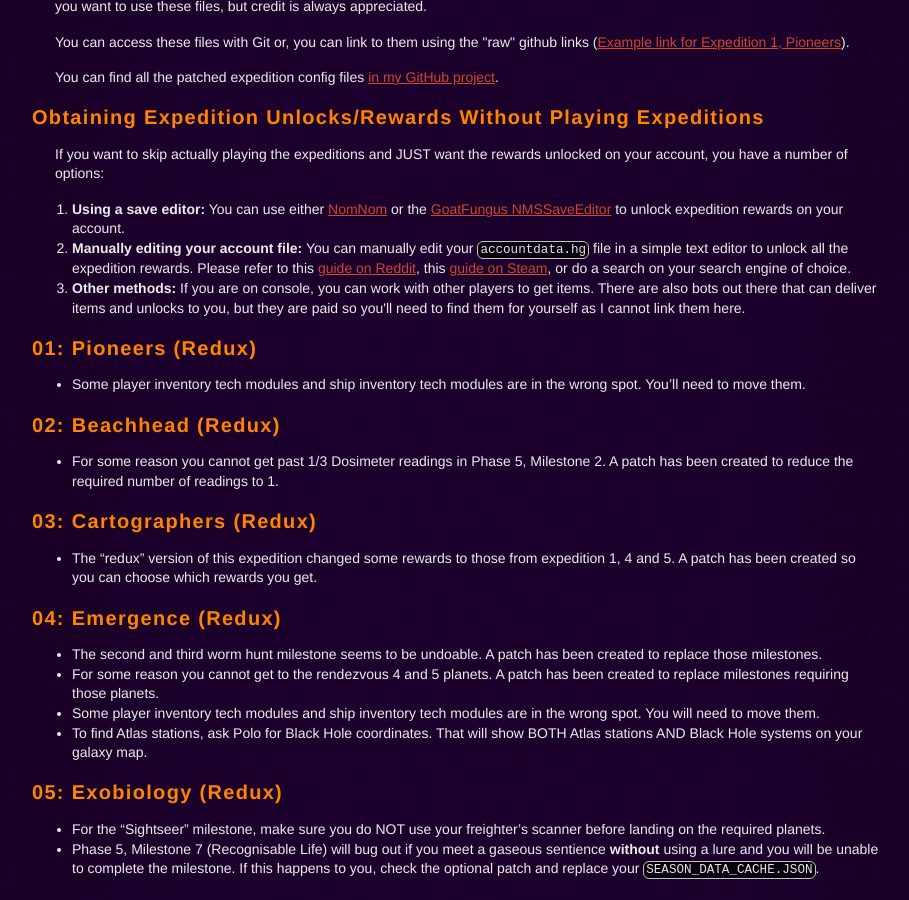
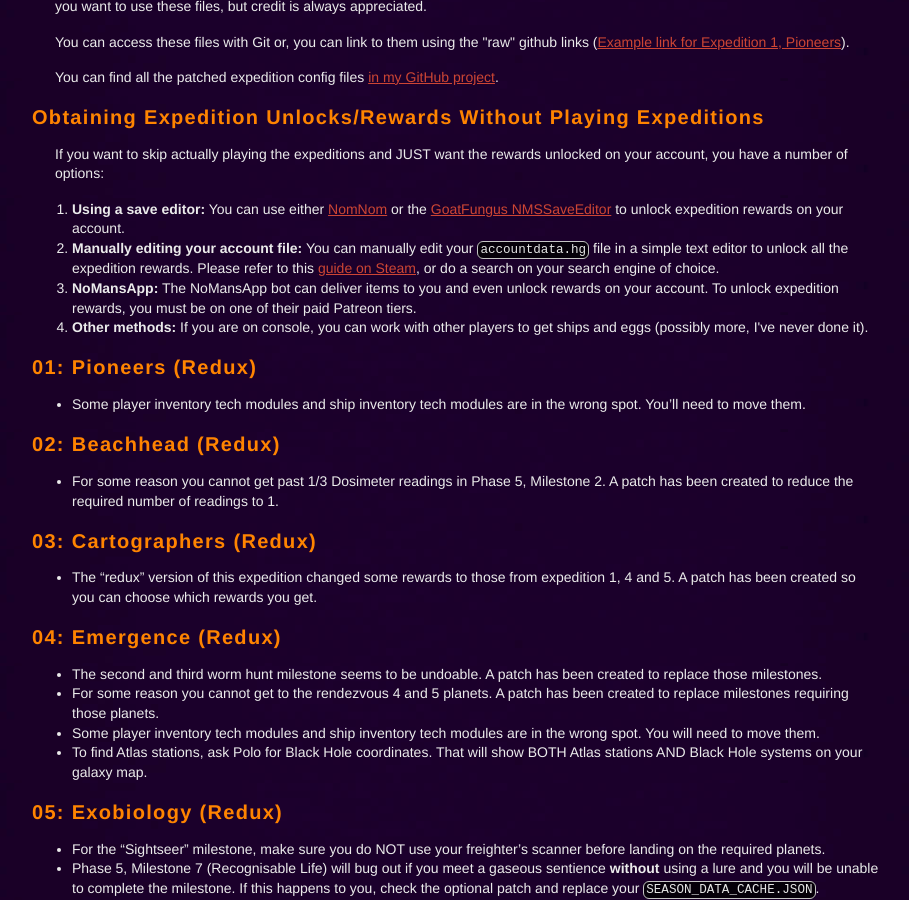
Before and after one commit to cwmonkey/nms-expeditions, a Jekyll site: the page built from index.html, in a window 1280 px wide and 900 px high, scrolled down 1872 px. Shown: the whole window, without its empty margins (183-1092 px from the left). Built offline with Jekyll 4.4.1, drawn with Linux system fonts in a browser that asks for light colours; some web fonts are replaced.

Commit message:
Updating reward unlocks info

```diff
--- a/index.html
+++ b/index.html
@@ -440,13 +440,14 @@ body_class: page_index
         <li><strong>Manually editing your account file:</strong>
           You can manually edit your <code>accountdata.hg</code> file in a simple text editor to unlock all the expedition rewards.
           Please refer to
-          this <a href="https://www.reddit.com/r/NoMansSkyTheGame/comments/1507txf/pc_how_to_unlock_all_expedition_rewards" target="_blank">guide on Reddit</a>,
           this <a href="https://steamcommunity.com/sharedfiles/filedetails/?id=3299890535" target="_blank">guide on Steam</a>,
           or do a search on your search engine of choice.
         </li>
+        <li><strong>NoMansApp:</strong>
+          The NoMansApp bot can deliver items to you and even unlock rewards on your account. To unlock expedition rewards, you must be on one of their paid Patreon tiers.
+        </li>
         <li><strong>Other methods:</strong>
-          If you are on console, you can work with other players to get items.
-          There are also bots out there that can deliver items and unlocks to you, but they are paid so you'll need to find them for yourself as I cannot link them here.
+          If you are on console, you can work with other players to get ships and eggs (possibly more, I've never done it).
         </li>
       </ol>
     </section>
```
